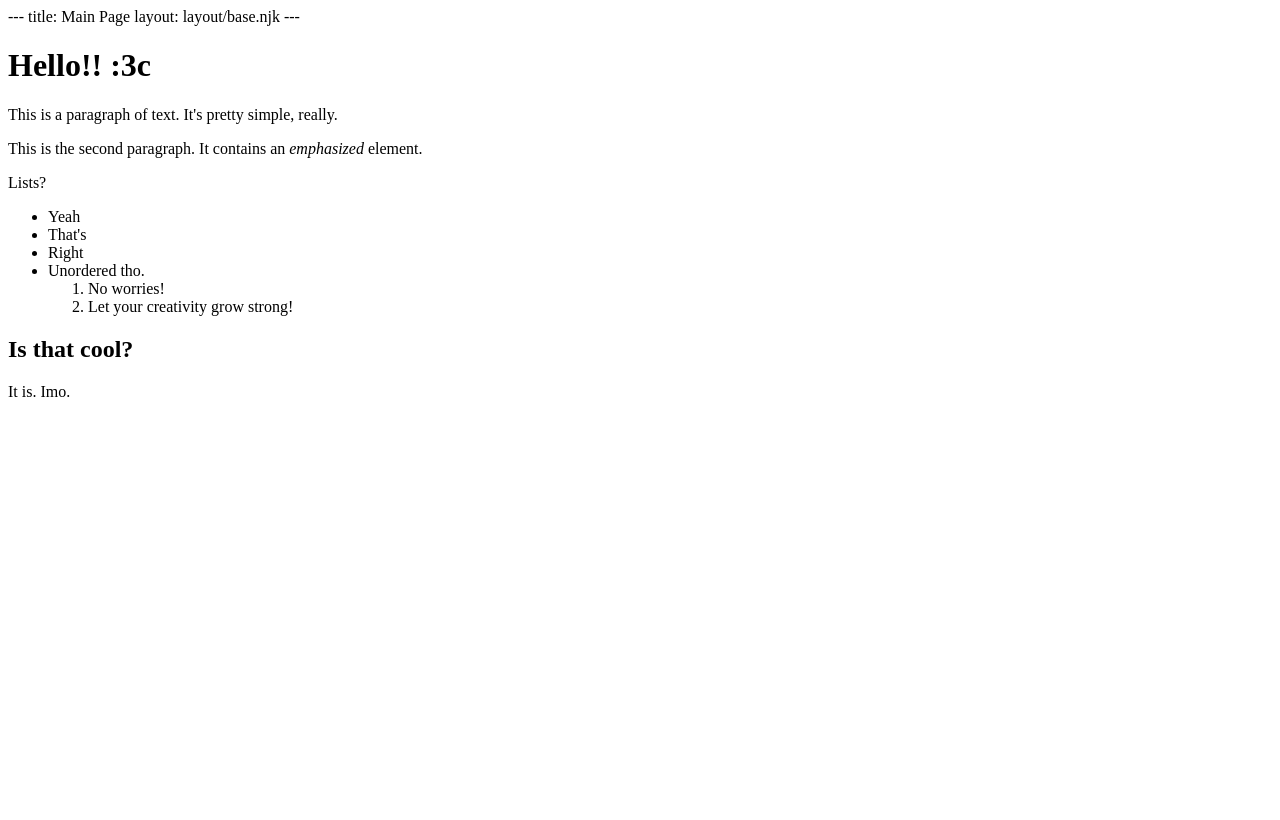
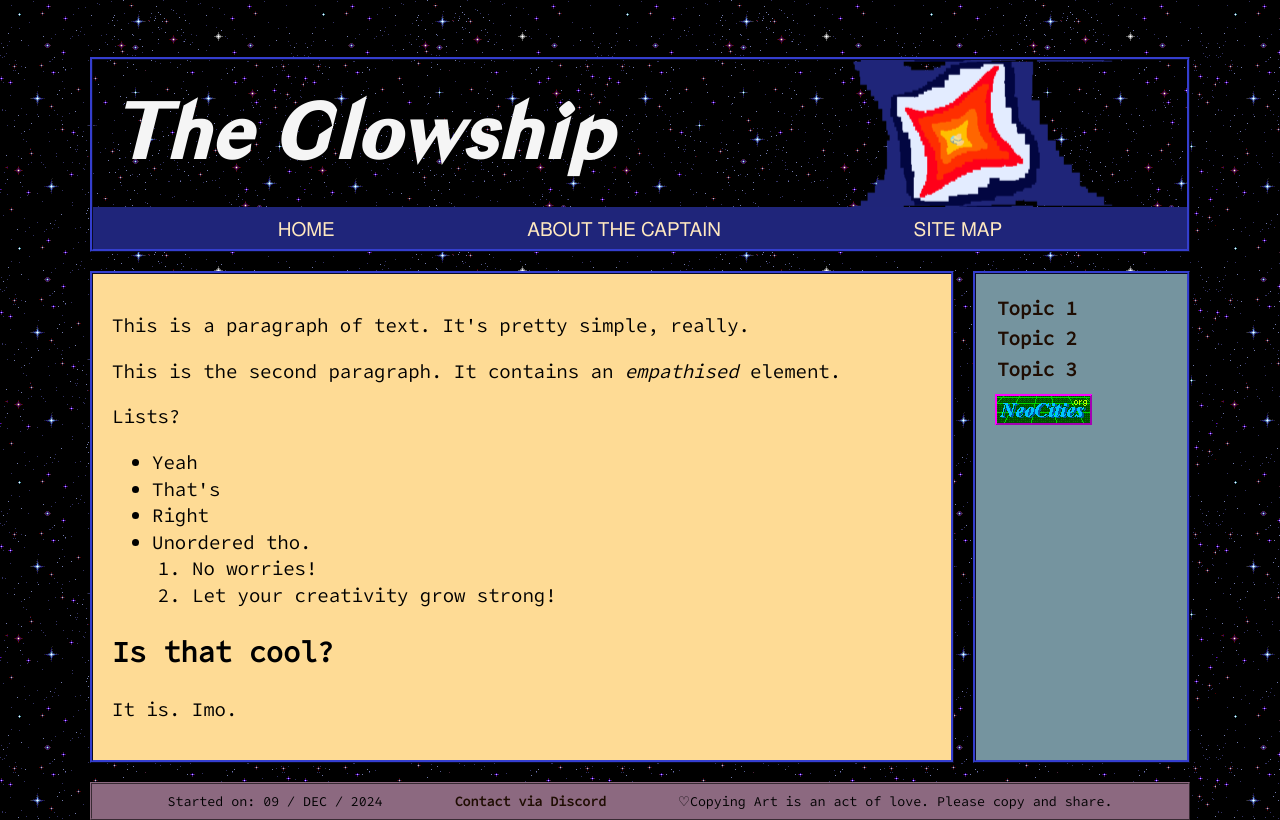
Before and after one commit to wolfdays/GScode-neo, an Eleventy site: page src/index.md in a window 1280 px wide. Built offline with nearby package versions, Linux system fonts and the light colour scheme; Eleventy itself is replaced by a stand-in of ours; files that its build step writes are made by us from their sources.

Commit message:
transfer
full transfer of the previous system, completely functional, only CSS left to reorg

```diff
--- a/src/_includes/layout/base.njk
+++ b/src/_includes/layout/base.njk
@@ -1,14 +1,25 @@
 <!DOCTYPE html>
-<html lang="en">
+<html lang="en-UK">
   <head>
-    <meta charset="UTF-8">
-    <meta name="viewport" content="width=device-width, initial-scale=1.0">
-    <title>{{ title }}</title>
+    <title>+ welcome aboard the glowship</title>
+    <meta charset="utf-8">
+    <link rel="stylesheet" href="css/style.css">
+    <link rel="icon" href="images/favicon.gif">
   </head>
+
   <body>
-    <h1>{{ title }}</h1>
-    <nav>{% include "navbar.njk" %}</nav>
-    <main>{{ content | safe }}</main>
-    <footer>{% include "footer.njk" %}</footer>
+    <div id="container">
+      <div id="headerarea">
+        <header>{% include "partials/header.njk" %}</header>
+        <nav>{% include "partials/navbar.njk" %}</nav>
+      </div>
+
+      <div id="flex">
+        <main>{{ content | safe }}</main>
+        <aside id="rightsidebar"> {% include "partials/rightsidebar.njk" %}</aside>
+      </div>
+
+     <footer>{% include "partials/footer.njk" %}</footer>
+    </div>
   </body>
 </html>
--- a/src/_includes/partials/footer.njk
+++ b/src/_includes/partials/footer.njk
@@ -1 +1,5 @@
-<p>Started on: 09 / DEC / 2024</p>
+<ul>
+    <li> Started on: <time datetime="09-12-24">09 / DEC / 2024</time></li>
+    <li> <a class="darklink" href="https://discordapp.com/users/561665106807619584">Contact via Discord</a> </li>
+    <li> ♡Copying Art is an act of love. Please copy and share.</li>
+</ul>
--- /dev/null
+++ b/src/_includes/partials/header.njk
@@ -0,0 +1 @@
+<h1>The Glowship</h1>
--- a/src/_includes/partials/navbar.njk
+++ b/src/_includes/partials/navbar.njk
@@ -1,3 +1,5 @@
-<a href="/">HOME</a>
-<a href="/page1">ABOUT THE CAPTAIN</a>
-<a href="/page2">SITE MAP</a>
+<ul>
+    <li> <a class="navlink" href="/index">HOME</a> </li>
+    <li> <a class="navlink" href="#">ABOUT THE CAPTAIN</a> </li>
+    <li> <a class="navlink" href="#">SITE MAP</a>  </li>
+</ul>
--- /dev/null
+++ b/src/_includes/partials/rightsidebar.njk
@@ -0,0 +1,6 @@
+<ul>
+    <li> <a class=darklink href="#">Topic 1</a></li>
+    <li> <a class=darklink href="#">Topic 2</a></li>
+    <li> <a class=darklink href="#">Topic 3</a></li>
+</ul>
+<a class="button" href="https://neocities.org"> <img src="/images/neocities-button.gif" alt="a button that says 'NeoCities.org'"></a>
--- /dev/null
+++ b/src/css/style.css
@@ -0,0 +1,330 @@
+/*stylesheet start-----------------------------*/
+
+/*setting @font-face rule----------------------*/
+@font-face {
+  font-family: 'bagnardsans';
+  src: url(/fonts/bagnardsans-webfont.woff);
+}
+
+@font-face {
+  font-family: 'officecodepro';
+  src: url(/fonts/officecodepro-regular-webfont.woff);
+}
+
+@font-face {
+  font-family: 'texgyreheros';
+  src: url(/fonts/texgyreheros-regular-webfont.woff);
+}
+/*@font-face rule end--------------------------*/
+
+
+html {
+/*palette import from coloors------------------*/
+/*HEX COLOR CODES*/
+--charcoal: #2e4057ff;
+--air-superiority-blue: #759eb8ff;
+--almond: #f1dabfff;
+--persimmon: #f45d01ff;
+--auburn: #a52422ff;
+/*HSLA COLOR CODES*/
+--charcoal: hsla(214, 31%, 26%, 1);
+--air-superiority-blue: hsla(203, 32%, 59%, 1);
+--almond: hsla(32, 64%, 85%, 1);
+--persimmon: hsla(23, 99%, 48%, 1);
+--auburn: hsla(1, 66%, 42%, 1);
+/*---------------------------------------------*/
+/* CSS HSL */
+--resolution-blue: hsla(236, 59%, 30%, 1);
+--scarlet: hsla(11, 100%, 50%, 1);
+--blue-ncs: hsla(198, 58%, 43%, 1);
+--moonstone: hsla(188, 100%, 36%, 1);
+--peach-yellow: hsla(40, 98%, 79%, 1);
+--cadet-gray: hsla(196, 18%, 54%, 1);
+--chinese-violet: hsla(321, 14%, 48%, 1);
+--whitishwhite: rgb(255, 233, 192)
+/*palette import end---------------------------*/
+
+
+/*HTML OTHERS----------------------------------*/
+  font-family: 'officecodepro';
+  font-size: 19px;
+  line-height: 1.4;
+  text-overflow: ellipsis;
+  overflow-wrap: break-word;
+/*cooler box sizing----------------------------*/
+  box-sizing: border-box;
+}
+
+*,
+*::before,
+*::after {
+  box-sizing: inherit;
+}
+
+img {
+  box-sizing: content-box;
+}
+/*box sizing end-------------------------------*/
+
+/*link states----------------------------------*/
+a:link {
+  color: var(--resolution-blue);
+  text-decoration: underline;
+}
+
+a:visited {
+  color:var(--scarlet)
+}
+
+a:focus {
+  outline: medium solid var(--resolution-blue);
+}
+
+a:hover {
+  background-color: hsla(236, 59%, 30%, 0.2);
+}
+
+a:active {
+  color: hsla(203, 99%, 52%, 1);
+  outline: none;
+  background-color: hsla(181, 66%, 61%, 0.2);
+}
+/*link states end------------------------------*/
+
+/*structure------------------------------------*/
+body {
+  background-image: url("/images/bg-stars.gif");
+  background-repeat: repeat;
+  background-color: var(--charcoal);
+  margin-top: auto;
+  margin: 0 auto;
+  font-family: 'officecodepro';
+}
+
+#container {
+  max-width: 1100px;
+  /*max-height: 720px;*/
+  margin: 3em auto 0;
+}
+
+#headerarea {
+  /*position: fixed;*/
+  width: 100%;
+  margin-top: 1rem;
+  border: 0.2em ridge var(--resolution-blue);
+}
+
+header {
+  height: calc(100% / 5);
+  font-size: 2rem;
+  line-height: 2.4rem;
+  padding: 0 1rem 0;
+  align-content: center;
+  background-image: url("/images/banner-1.png");
+  background-position: right;
+}
+
+nav {
+  height: calc(100% / 20);
+  align-content: center;
+  /*border-bottom: solid;*/
+  font-family: 'texgyreheros';
+  font-size: 1rem;
+  margin: 0;
+  padding: 0;
+  background: var(--resolution-blue);
+}
+
+nav ul {
+  display: flex;
+  margin: auto auto 0;
+  list-style-type: none;
+  justify-content: space-evenly;
+  padding: 0;
+}
+
+nav li {
+  margin: 0;
+  padding: 0.4em;
+  border: none;
+  color: whitesmoke;
+}
+
+/*navigation links-----------------------------*/
+a.navlink {
+  color: rgb(255, 233, 192);
+  text-decoration: none;
+  font-weight: 500;
+}
+
+a.navlink:hover {
+  font-weight: 500;
+  text-decoration: underline;
+  font-style: italic;
+}
+
+a.navlink:active {
+  font-weight: 800;
+}
+
+a.darklink {
+  color: rgb(31, 13, 2);
+  font-weight: 800;
+  text-decoration: none;
+}
+
+a.darklink:hover {
+  color: rgb(31, 13, 2);
+  font-weight: bolder;
+  text-decoration: underline;
+}
+/*navigation links over------------------------*/
+
+#flex {
+  display: flex;
+  margin-top: 1rem;
+  padding: 0;
+  width: 100%;
+}
+
+main {
+  width: calc(100% / 5 * 4);
+  padding: 1em;
+  margin: 0;
+  background-color: var(--peach-yellow);
+  border: 0.2em ridge var(--resolution-blue);
+}
+
+#rightsidebar {
+  background-color: var(--cadet-gray);
+  border: 0.2em ridge var(--resolution-blue);
+  width: calc(100% / 5);
+  padding: 1em;
+  margin-left: 1rem;
+  display: flexbox;
+}
+
+#rightsidebar ul {
+  list-style-type: none;
+  margin: 0 0 10px;
+  padding-left: 0;
+}
+
+#rightsidebar li {
+  padding: 0.1em;
+}
+
+footer {
+  background-color: var(--chinese-violet);
+  border-top: solid;
+  height: calc(100% / 10);
+  font-size: 0.7em;
+  margin-top: 1rem;
+  border: 0.2em ridge var(--chinese-violet);
+}
+
+footer ul {
+  display: flex;
+  margin: 0;
+  padding: 0.4rem;
+  list-style-type: none;
+  justify-content: space-evenly;
+}
+
+footer li {
+  text-align: justify;
+  padding: 0 0.3em 0;
+}
+
+footer a {
+  text-decoration: underline;
+}
+
+/*structure end--------------------------------*/
+
+header h1 {
+  font-family: 'bagnardsans';
+  font-style: italic;
+  color: whitesmoke;
+}
+
+a .button {
+ size: 88px 31px;
+}
+
+@media screen and (max-width: 800px) {
+  #flex {
+    flex-wrap: wrap;
+  }
+
+  aside {
+    width: 100%;
+  }
+
+  main {
+    order:1;
+  }
+
+  #rightsidebar {
+    order:2;
+  }
+  nav ul {
+    flex-wrap: wrap;
+  }
+ }
+
+@media screen and (orientation: portrait) {
+  nav {
+    font-size: 3vw;
+  }
+
+  #headerarea {
+    width: 100%;
+  }
+
+  #flex {
+    font-size: 4vw;
+    max-height: fit-content;
+    flex-wrap: wrap;
+    padding: 0;
+    /*background-color: var(--peach-yellow);*/
+  }
+
+  main {
+    width: 100%;
+    margin: 0;
+  }
+
+  #rightsidebar {
+    width: 100%;
+    display: flex;
+    margin: 0;
+  }
+
+  #rightsidebar ul {
+    border: 2px solid black;
+  }
+
+  #rightsidebar li {
+    margin: 1vw 0 1vw 1vw;
+    padding: 0 1vw 0;
+  }
+
+  header {
+    background-position: left top;
+    background-repeat: no-repeat;
+    background-size: cover;
+  }
+
+  a.button {
+    width: 20%;
+  }
+
+  footer {
+    font-size: 0.4em;
+  }
+
+
+
+ }
+/*stylesheet end-------------------------------*/
--- a/src/index.md
+++ b/src/index.md
@@ -1,13 +1,11 @@
-‐‐‐
+---
 title: Main Page
 layout: layout/base.njk
-‐‐‐
-
-# Hello!! :3c
+---
 
 This is a paragraph of text. It's pretty simple, really.
 
-This is the second paragraph. It contains an *emphasized* element.
+This is the second paragraph. It contains an *empathised* element.
 
 Lists?
 
```
Also changed, not shown: .eleventy.js, src/fonts/bagnardsans-webfont.woff (added), src/fonts/officecodepro-bold-webfont.woff (added), src/fonts/officecodepro-light-webfont.woff (added), src/fonts/officecodepro-medium-webfont.woff (added), src/fonts/officecodepro-regular-webfont.woff (added), src/fonts/texgyreheros-regular-webfont.woff (added), src/images/banner-1.png (added), src/images/bg-stars.gif (added), src/images/favicon.gif (added), src/images/neocities-button.gif (added), 1 other file.
